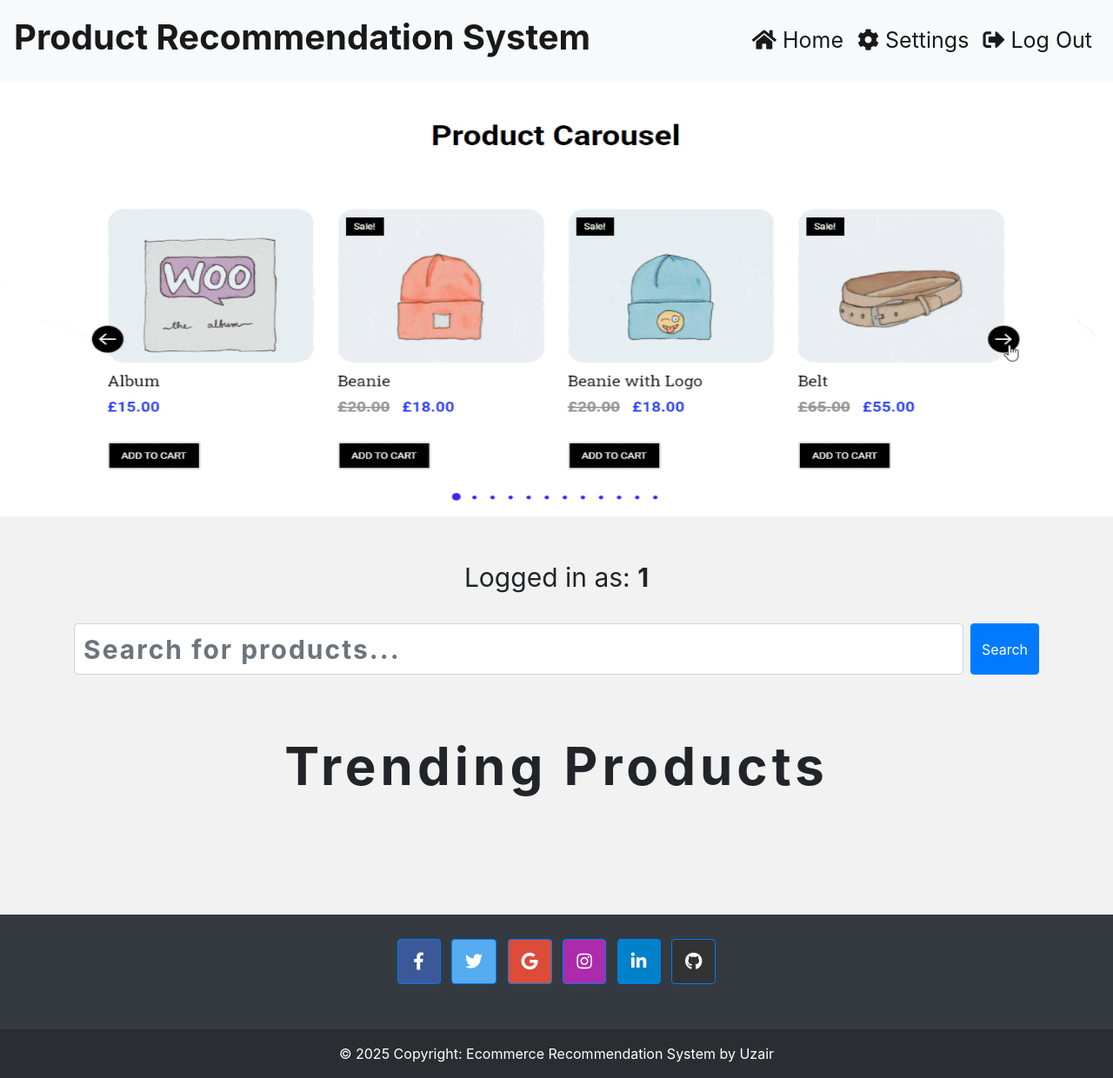
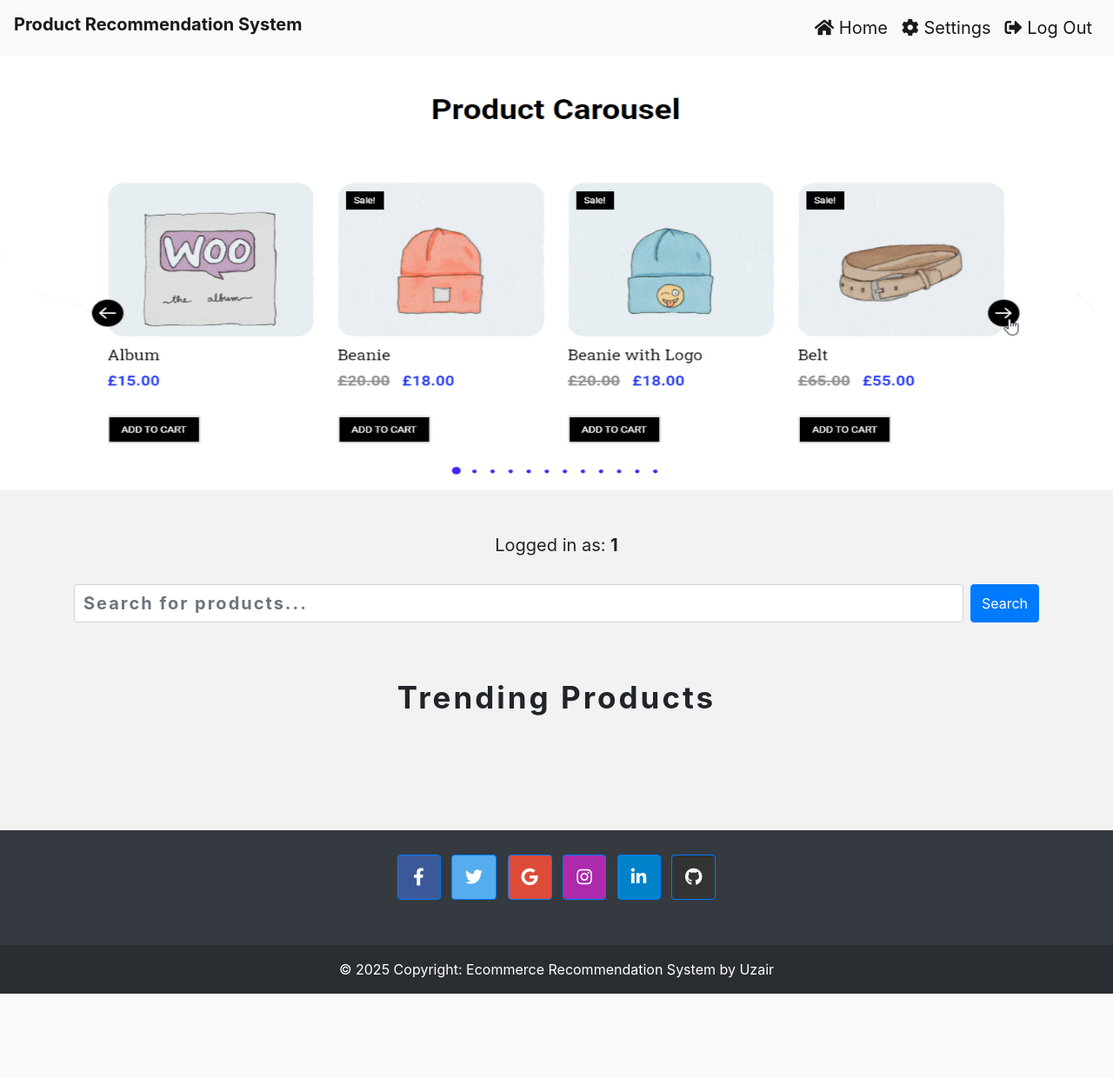
Before and after one commit to UJAIR-SHAHA/Personalised_Product_Recomendation_System, a Flask app: template templates/index.html in a window 1280 px wide. Shown: the whole page at 87% size. After the commit the page ends 1143 px from the top, so only its background shows below. Run offline with Flask 3, Linux system fonts and the light colour scheme; the template is opened without the code that fills it: most values are stand-ins (such as "Sample title", 1, 10 or a date in 2020); parts of the project's set-up code (start-up, migrations or seed data) failed here and were passed over; some libraries are stand-ins or nearby versions.

Commit message:
updated UI

```diff
--- a/static/css/styles.css
+++ b/static/css/styles.css
@@ -26,7 +26,7 @@
   footer .btn {
     min-width: 50px;  /* Increase the minimum width of the button */
     padding: 15px; /* Adjust padding to make the buttons larger */
-    font-size: 25px; /* Increase font size of icons */
+    font-size: 20px; /* Increase font size of icons */
     display: inline-flex; /* Ensure the icon is aligned properly */
     justify-content: center;
     align-items: center;
--- a/templates/index.html
+++ b/templates/index.html
@@ -51,25 +51,25 @@
 
 <!-- Navbar -->
 <nav class=" navbar navbar-expand-lg navbar-light bg-light" style="height:auto">
-  <h1 class=" navbar-brand mx-auto" style="webkit-text-size-adjust:100%; font-size:40px; font-weight: bold" href="#">Product Recommendation System</h1>
+  <h1 class=" navbar-brand mx-auto" style="webkit-text-size-adjust:100%; font-size:20px; font-weight: bold" href="#">Product Recommendation System</h1>
   <button class="navbar-toggler" type="button" data-toggle="collapse" data-target="#navbarNav" aria-controls="navbarNav" aria-expanded="false" aria-label="Toggle navigation">
     <span class="navbar-toggler-icon"></span>
   </button>
   <div class="collapse navbar-collapse justify-content-end" id="navbarNav">
     <ul class="navbar-nav">
       <li class="nav-item active">
-        <a class="nav-link" style="font-size:25px" href="#"><i class="fas fa-home"></i> Home</a>
+        <a class="nav-link" style="font-size:20px" href="#"><i class="fas fa-home"></i> Home</a>
       </li>
 
       <li class="nav-item active">
-        <a class="nav-link" style="font-size:25px" href="#" id="settingsLink"><i class="fas fa-cog"></i> Settings</a>
+        <a class="nav-link" style="font-size:20px" href="#" id="settingsLink"><i class="fas fa-cog"></i> Settings</a>
       </li>
 
         <li class="nav-item active">
            {% if user_id %}
-        <a class="nav-link" style="font-size:25px" href="{{ url_for('logout') }}" id="Logout"><i class="fas fa-sign-out-alt"></i> Log Out</a>
+        <a class="nav-link" style="font-size:20px" href="{{ url_for('logout') }}" id="Logout"><i class="fas fa-sign-out-alt"></i> Log Out</a>
           {% else %}
-          <a class="nav-link" style="font-size:25px" href="{{ url_for('login') }}" id="Login"><i class="fas fa-sign-in-alt"></i> Log In</a>
+          <a class="nav-link" style="font-size:20px" href="{{ url_for('login') }}" id="Login"><i class="fas fa-sign-in-alt"></i> Log In</a>
           {% endif %}
       </li>
 
@@ -95,7 +95,7 @@
 <div class="container mt-5">
 <!--        <h1 class="text-center mb-4">Welcome to the Main Page</h1>-->
         {% if user_id %}
-        <p class="text-center" style="font-size:30px">Logged in as: <strong>{{ user_id }}</strong></p>
+        <p class="text-center" style="font-size:20px">Logged in as: <strong>{{ user_id }}</strong></p>
         {% else %}
         <p class="text-center text-danger" style="font-size:30px">No User logged in! Please Log in to Get personalised Recommendation</p>
         {% endif %}
@@ -106,7 +106,7 @@
 <!-- Search Bar -->
 <div class="container" style="margin-top:30px;">
     <form action="/recommendations" method="post" style="display:flex;">
-            <input type="text" class="form-control mr-2" style="  padding:10px; font-size:30px ;font-weight:bold; letter-spacing: 2px;" name="prod" placeholder="Search for products...">
+            <input type="text" class="form-control mr-2" style="  padding:10px; font-size:20px ;font-weight:bold; letter-spacing: 2px;" name="prod" placeholder="Search for products...">
             <button class="btn btn-primary" id="search">Search</button>
     </form>
 </div>
@@ -117,7 +117,7 @@
 
 <!--Trending Product recommendation-->
 <div class="container-fluid mt-10" style="padding: 40px">
-  <p class="text-center mb-10" style="padding: 20px; font-size: 60px; font-weight: bold; letter-spacing: 5px;">Trending Products</p>
+  <p class="text-center mb-10" style="padding: 20px; font-size: 35px; font-weight: bold; letter-spacing: 3px;">Trending Products </p>
   <div id="trendingCarousel" class="carousel slide" data-ride="carousel" data-interval="2000">
     <div class="carousel-inner">
       {% for group_index in range(0, trending_products.shape[0], 3) %}
@@ -125,21 +125,21 @@
         <div class="row">
           {% for index in range(group_index, group_index + 3) %}
           {% if index < trending_products.shape[0] %}
-          <div class="col-lg-4 col-md-6 col-sm-12 mb-4" style="padding: 40px">
+          <div class="col-lg-4 col-md-6 col-sm-12 mb-4" style="padding: 50px">
             <div class="card shadow custom-hover">
               <img src="{{ random_product_image_urls[index] }}" class="card-img-top img-fluid" alt="{{ trending_products.iloc[index]['Name'] }}" style="height: 300px; width: 100%; object-fit: cover;">
               <div class="card-body">
-                <h5 class="card-title" style="font-size: 25px">{{ truncate(trending_products.iloc[index]['product_name'], 30) }}</h5>
-                <p class="card-text" style="font-size: 20px">Brand: {{ trending_products.iloc[index]['product_brand'] }}</p>
-                <button type="button" class="btn btn-primary" style="font-size: 20px" data-toggle="modal" data-target="#productModal{{ index }}">Buy Now</button>
-                <button type="submit" class="btn btn-primary" style="font-size: 20px" onclick="viewSimilar('{{ trending_products.iloc[index]['product_id'] }}')">View Similar</button>
+                <h5 class="card-title" style="font-size: 20px">{{ truncate(trending_products.iloc[index]['product_name'], 30) }}</h5>
+                <p class="card-text" style="font-size: 15px">Brand: {{ trending_products.iloc[index]['product_brand'] }}</p>
+                <button type="button" class="btn btn-primary" style="font-size: 15px" data-toggle="modal" data-target="#productModal{{ index }}">Buy Now</button>
+                <button type="submit" class="btn btn-primary" style="font-size: 15px" onclick="viewSimilar('{{ trending_products.iloc[index]['product_id'] }}')">View Similar</button>
               </div>
             </div>
           </div>
           <!-- Modal for Product Details -->
           <div class="modal fade" id="productModal{{ index }}" tabindex="-1" role="dialog" aria-labelledby="productModalLabel{{ index }}" aria-hidden="true">
             <div class="modal-dialog" role="document">
-              <div class="modal-content" style="width:700px">
+              <div class="modal-content" style="width:400px">
           <div class="modal-header">
             <h4 class="modal-title" id="productModalLabel">{{ truncate(trending_products.iloc[index]['product_name'], 100) }}</h4>
             <button type="button" class="close" data-dismiss="modal" aria-label="Close">
@@ -151,7 +151,7 @@
               <div class="col-md-6" style="padding-left:10px;">
                   <img src="{{ random_product_image_urls[index] }}" class="img-fluid" alt="{{ truncate(trending_products.iloc[index]['product_name'], 60) }}" style="width: 300px; height:200px;">
               </div>
-              <div class="col-md-6" style="padding-left:20px; padding-bottom:20px; font-size:25px">
+              <div class="col-md-6" style="padding-left:20px; padding-bottom:20px; font-size:10px">
                 <p><strong>Brand:</strong> {{ trending_products.iloc[index]['product_brand'] }}</p>
                 <p><strong>Rating:</strong> {{ trending_products.iloc[index]['avg_rating'] | round(1) }}</p>
                 <p><strong>Brand:</strong> {{ trending_products.iloc[index]['rating_count'] }}</p>
@@ -163,8 +163,8 @@
             </div>
           </div>
           <div class="modal-footer">
-            <button type="button" class="btn btn-secondary" style="font-size:20px" data-dismiss="modal">Close</button>
-            <button type="button" class="btn btn-primary" style="font-size:20px" >Add to Cart</button>
+            <button type="button" class="btn btn-secondary" style="font-size:15px" data-dismiss="modal">Close</button>
+            <button type="button" class="btn btn-primary" style="font-size:15px" >Add to Cart</button>
           </div>
         </div>
             </div>
@@ -192,18 +192,18 @@
 <!--Suggested for user recommendations-->
 <!-- Products -->
 <div class="container-fluid mt-10" style="padding:20px">
-  <p class="text-center mb-10" style="  padding:20px; font-size:60px ;font-weight:bold; letter-spacing: 5px;">Suggested For You</p>
+  <p class="text-center mb-10" style="  padding:20px; font-size:40px ;font-weight:bold; letter-spacing: 5px;">Suggested For You</p>
   <div class="row mt-7">
     {% for index, product in recommended_products.iterrows() %}
     <div class="col-lg-3 col-md-4 col-sm-6 mb-4" style="padding: 40px">
       <div class="card rounded shadow custom-hover">
-          <img src="{{ product['ImageURL'] }}" class="card-img-top img-fluid" alt="{{ product['Name'] }}" style="height: 300px; width: 100% object-fit: cover; ">
+          <img src="{{ product['ImageURL'] }}" class="card-img-top img-fluid" alt="{{ product['Name'] }}" style="height: 250px; width: 100% object-fit: cover; ">
         <div class="card-body">
-          <h5 class="card-title" style="font-size:25px">{{ truncate(product['Name'],20) }}</h5>
+          <h5 class="card-title" style="font-size:20px">{{ truncate(product['Name'],20) }}</h5>
 <!--            <h5 class="card-title" style="font-size:25px">{{ truncate(product['product_id'],30) }}</h5>-->
-          <p class="card-text" style="font-size:20px">Brand: {{ product['Brand'] }}</p>
-          <button type="button" class="btn btn-primary" style="font-size:20px" data-toggle="modal" data-target="#productModal1{{ index }}">Buy Now</button>
-            <button  type="submit" class="btn btn-primary" id="View_Similar_Product" style="font-size:20px"
+          <p class="card-text" style="font-size:15px">Brand: {{ product['Brand'] }}</p>
+          <button type="button" class="btn btn-primary" style="font-size:15px" data-toggle="modal" data-target="#productModal1{{ index }}">Buy Now</button>
+            <button  type="submit" class="btn btn-primary" id="View_Similar_Product" style="font-size:15px"
             onclick="viewSimilar('{{ product['ProdID'] }}')">View Similar </button>
         </div>
       </div>
```
